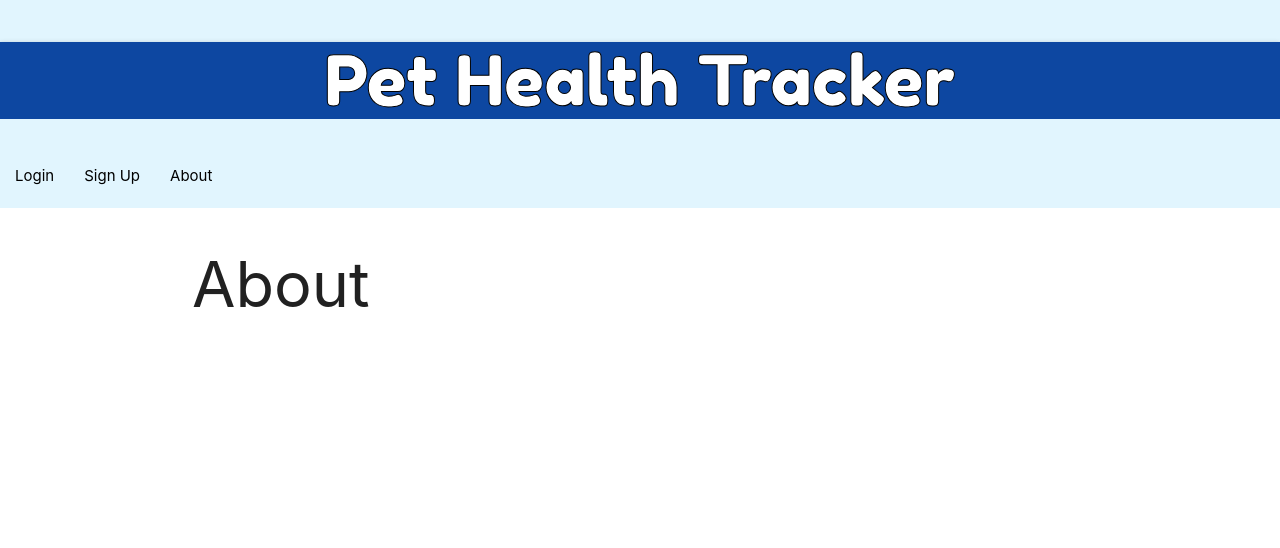
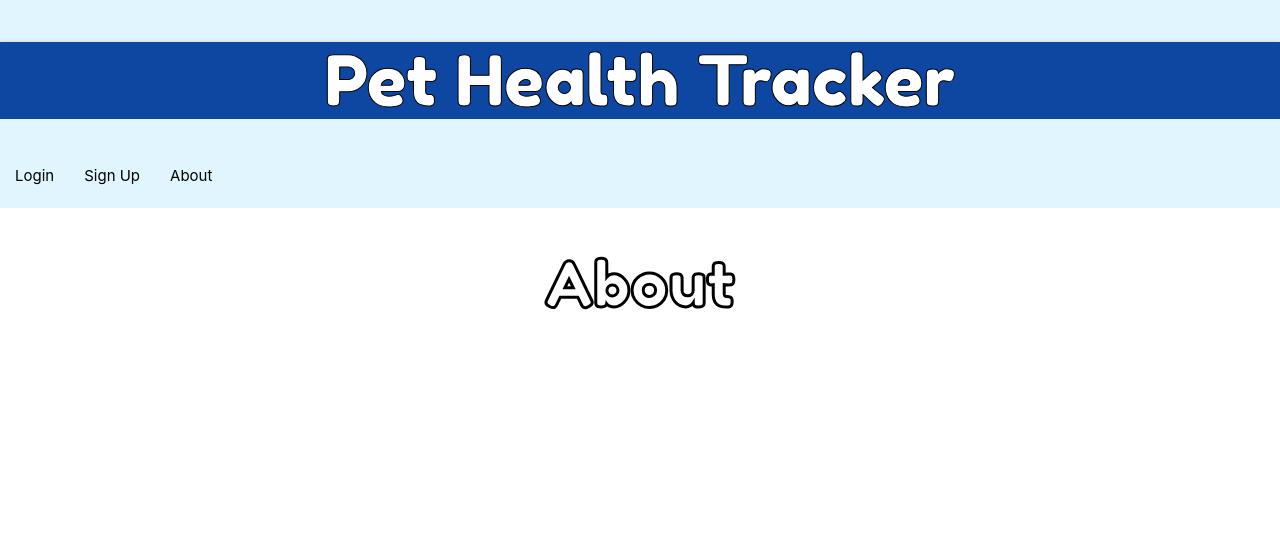
Before and after one commit to matte151/Project-3-phtdb, a Django app: page /about/ in a window 1280 px wide. Shown: the top 548 px of the page. Run offline with Django 4.2, Linux system fonts and the light colour scheme; some web fonts are replaced.

Commit message:
styling changes to all pages headers

```diff
--- a/main_app/static/css/style.css
+++ b/main_app/static/css/style.css
@@ -25,3 +25,22 @@ sec {
     font-size: 70px;
     -webkit-text-stroke: 1px black;
 }
+
+h1 {
+    text-align: center;
+    font-family:'Fredoka One', cursive;
+    -webkit-text-stroke: 3px black;
+    color: white;
+}
+
+span {
+    color: lightskyblue;
+    -webkit-text-stroke: 1px black;
+    font-size: large;
+    font-family: 'Fredoka One', cursive;
+}
+
+p{
+    color: black;
+    font-size: medium;
+}
--- a/main_app/templates/about.html
+++ b/main_app/templates/about.html
@@ -2,5 +2,5 @@
 
 
 {% block content %}
-<h1>About</h1>
+<h1 class="headers">About</h1>
 {% endblock content %}
--- a/main_app/templates/base.html
+++ b/main_app/templates/base.html
@@ -22,7 +22,7 @@
                     {% if user.is_authenticated %}
                     <li><a href="{% url 'pets_create' %}" class="black-text text-darken-2" >Add Pet</a></li>
                     <li><a href="{% url 'index' %}" class="black-text text-darken-2">View Pets</a></li>
-                    <li><a href="{% url 'logout'%}" class="black-text text-darken-2">Log Out</a></li>
+                    <li><a href="{% url 'logout'%}" class="black-text text-darken-2 ">Log Out</a></li>
                     {% else %}
                     <li><a href="{% url 'login' %}" class="black-text text-darken-2">Login</a></li>
                     <li><a href="{% url 'signup' %}" class="black-text text-darken-2">Sign Up</a></li>
```
